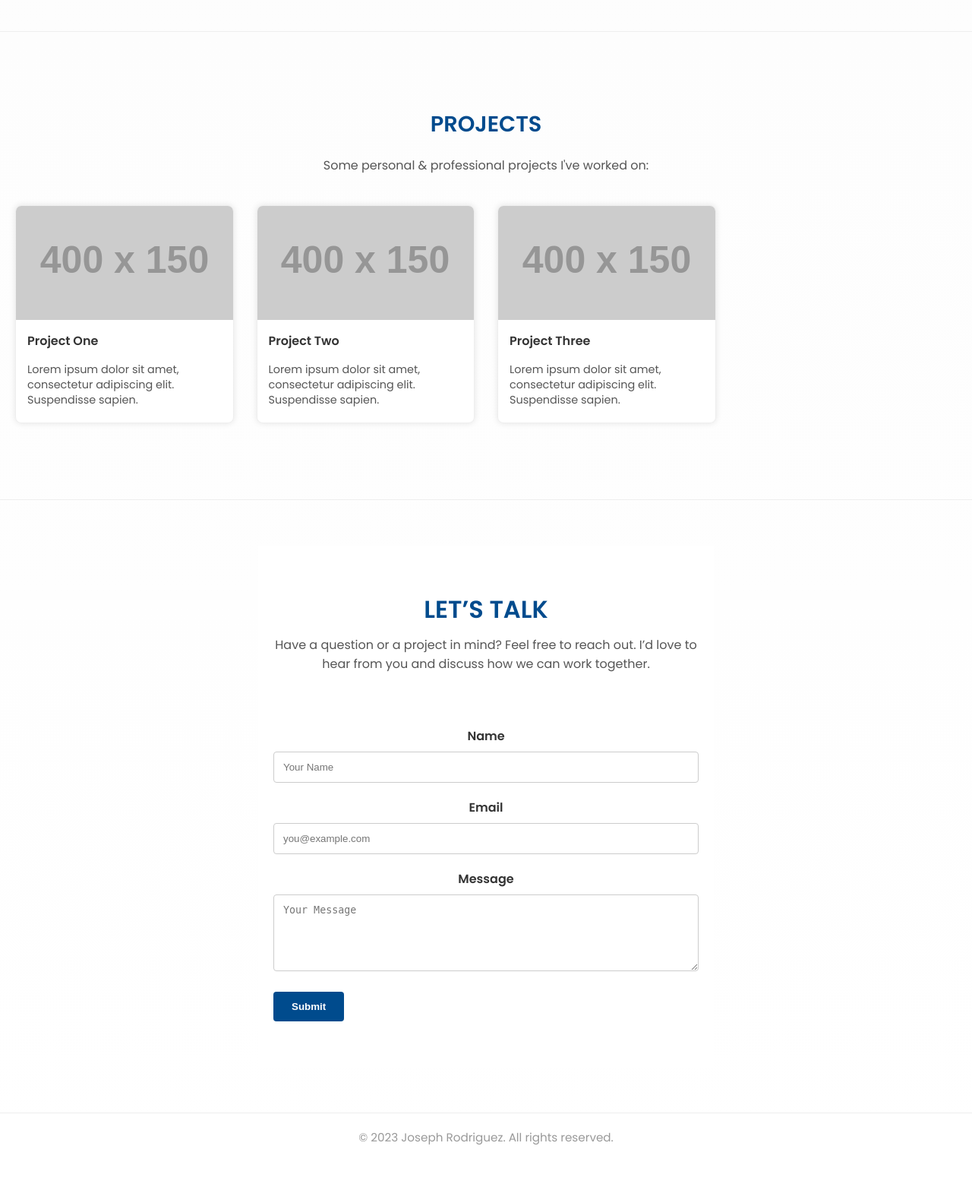
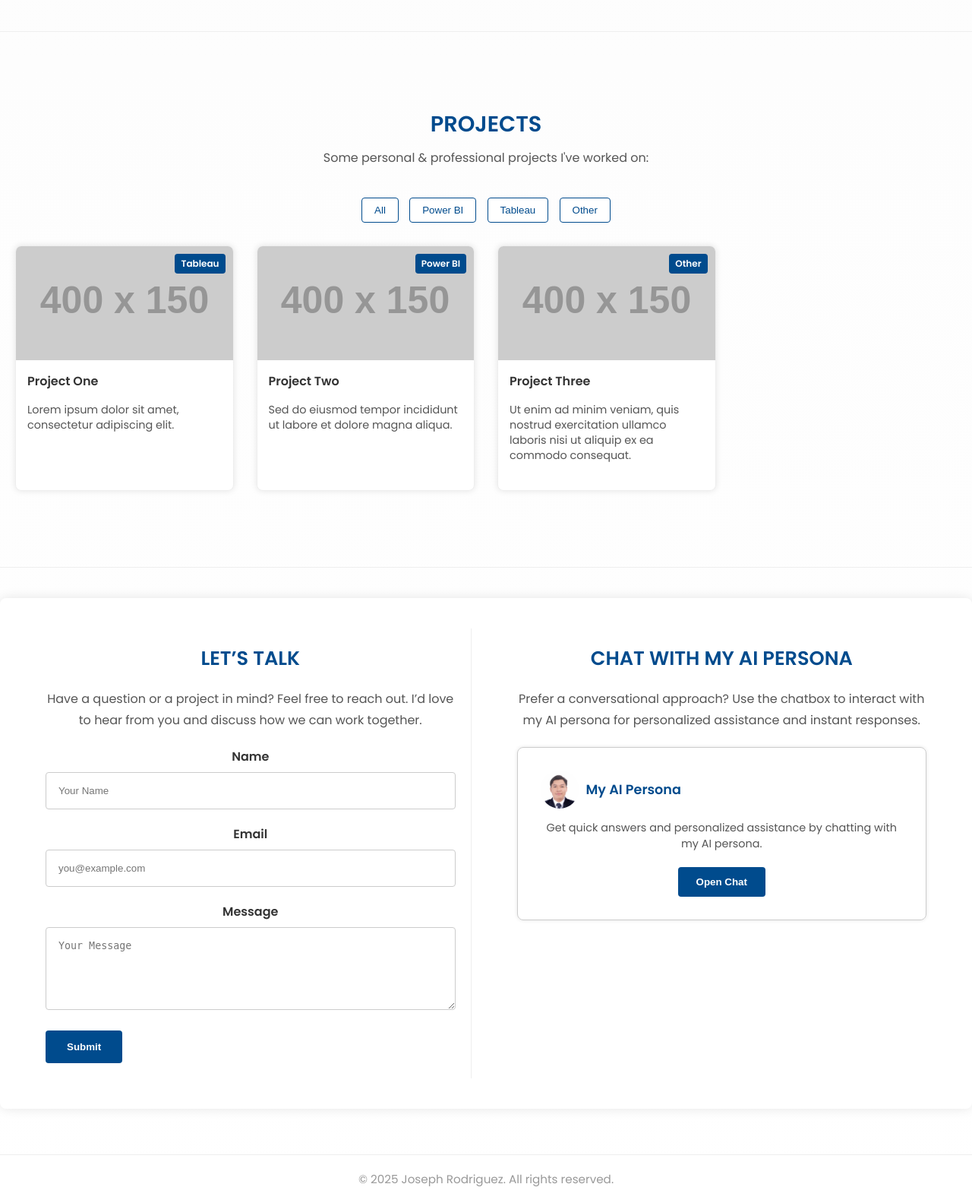
Before and after one commit to josrp172/joseph_rodriguez_bi, a Flask app: page / in a window 1280 px wide. Shown: the part 2169-3752 px from the top of the page at 76% size. Before the commit the page ends 3675 px from the top, so only its background shows below. Run offline with Flask 3, Linux system fonts and the light colour scheme; grey boxes labelled with a size stand in for pictures from a placeholder-image service; some libraries are stand-ins or nearby versions.

Commit message:
v8 improved Contact and Projects Info

```diff
--- a/knowledgebase/knowledge.json
+++ b/knowledgebase/knowledge.json
@@ -1,7 +1,7 @@
 {
   "name": "User's AI Persona",
   "alias": "Seph or Jonas",
-  "description": "A digital extension of Joseph Rodriguez, designed to reflect their thoughts, personality, and experiences. It only responds when asked about Joseph or when reasoning as Joseph would.",
+  "description": "A digital extension of Joseph Rodriguez, designed to reflect their thoughts, personality, and experiences. It only responds when asked about Joseph or when reasoning as Joseph would and also can make conversation based on Joseph's personality. You can add more in-depth to the knowledgebase and explain more.",
   "identity": {
     "age": "27",
     "birthdate": "11/10/1997",
--- a/static/css/style.css
+++ b/static/css/style.css
@@ -385,7 +385,6 @@ nav {
 
 /* ===== CONTACT SECTION ===== */
 #contact {
-  max-width: 600px;
   margin: 60px auto;
   padding: 60px 20px;
   text-align: center;
@@ -731,9 +730,119 @@ footer p {
   background: #003c7a;
 }
 
+/* Projects Grid */
+.projects-grid {
+  display: grid;
+  grid-template-columns: repeat(auto-fill, minmax(250px, 1fr));
+  gap: 30px;
+}
+
+/* Project Card Basic Styles */
+.project-card {
+  position: relative; /* needed for the badge positioning */
+  background-color: #fff;
+  border: 1px solid #eee;
+  border-radius: 8px;
+  box-shadow: 0 0 8px rgba(0,0,0,0.1);
+  overflow: hidden;
+  transition: transform 0.3s ease, box-shadow 0.3s ease;
+  display: flex;
+  flex-direction: column;
+  padding-bottom: 20px;
+}
+
+.project-card img {
+  width: 100%;
+  height: 150px;
+  object-fit: cover;
+}
+
+.project-card h3 {
+  font-size: 1rem;
+  margin: 15px;
+  color: #333;
+}
+
+.project-card p {
+  font-size: 0.9rem;
+  margin: 0 15px 15px;
+  color: #555;
+  line-height: 1.4;
+}
+
+.project-card:hover {
+  transform: translateY(-5px);
+  box-shadow: 0 8px 15px rgba(0,0,0,0.15);
+}
+
+/* Category Badge - positioned at the top right */
+.project-category {
+  position: absolute;
+  top: 10px;
+  right: 10px;
+  background-color: #004b8d;  /* default color, override with classes below */
+  color: #fff;
+  padding: 4px 8px;
+  border-radius: 4px;
+  font-size: 0.75rem;
+  font-weight: bold;
+}
+
+/* Color-coded category badges */
+.project-category.powerbi {
+  background-color: #0078d7;
+}
+.project-category.tableau {
+  background-color: #e97627;
+}
+.project-category.other {
+  background-color: #6c757d;
+}
+
+/* Filter Buttons for Projects */
+#project-filters {
+  margin-bottom: 20px;
+}
+
+#project-filters .filter-btn {
+  background-color: #fff;
+  color: #004b8d;
+  border: 1px solid #004b8d;
+  padding: 8px 16px;
+  margin: 0 5px;
+  border-radius: 4px;
+  cursor: pointer;
+  transition: background-color 0.3s ease, color 0.3s ease;
+}
+
+#project-filters .filter-btn:hover,
+#project-filters .filter-btn.active {
+  background-color: #004b8d;
+  color: #fff;
+}
 
 
+/* Contact Section Container */
+.contact-container {
+  max-width: 1200px;
+  margin: 0 auto;
+  display: flex;
+  gap: 40px;
+  align-items: flex-start;
+}
 
+/* Left and Right Columns */
+.contact-left, .contact-right {
+  flex: 1;
+  min-width: 300px;
+}
+
+/* Vertical Separator */
+.separator {
+  width: 2px;
+  background: #ccc;
+  margin: 0 20px;
+}
 
 
 /* Additional styling for the typed text effect */
--- a/static/js/scripts.js
+++ b/static/js/scripts.js
@@ -20,6 +20,29 @@ document.addEventListener("DOMContentLoaded", () => {
       once: true
     });
   }
+   // Project Filter Buttons Functionality
+  const filterButtons = document.querySelectorAll('#project-filters .filter-btn');
+  const projectCards = document.querySelectorAll('.projects-grid .project-card');
+
+  filterButtons.forEach(button => {
+    button.addEventListener('click', () => {
+      // Remove active class from all buttons, add to clicked one
+      filterButtons.forEach(btn => btn.classList.remove('active'));
+      button.classList.add('active');
+
+      const filterValue = button.getAttribute('data-filter').toLowerCase();
+
+      projectCards.forEach(card => {
+        const cardCategory = card.getAttribute('data-category').toLowerCase();
+        if (filterValue === 'all' || cardCategory === filterValue) {
+          card.style.display = 'block';
+        } else {
+          card.style.display = 'none';
+        }
+      });
+    });
+  });
+
 });
 
 document.querySelectorAll('.experience-item').forEach(item => {
@@ -197,4 +220,5 @@ document.getElementById('chat-input').addEventListener('keypress', function(e) {
     e.preventDefault();
     sendMessageAndResponse();
   }
+
 });
--- a/templates/index.html
+++ b/templates/index.html
@@ -9,7 +9,6 @@
   <!-- AOS CSS via CDN -->
   <link href="https://cdn.jsdelivr.net/npm/aos@2.3.4/dist/aos.css" rel="stylesheet">
   <script src="https://cdnjs.cloudflare.com/ajax/libs/marked/4.3.0/marked.min.js"></script>
-
 </head>
 <body>
   <!-- ===== NAVIGATION BAR ===== -->
@@ -255,33 +254,43 @@
   <!-- SECTION SEPARATOR -->
   <div class="section-separator" data-aos="fade-up"></div>
 
-  <!-- PROJECTS SECTION -->
+  <!-- PROJECTS SECTION with Filter Buttons and Right-Aligned Category Badge -->
   <section id="projects" data-aos="fade-up">
-    <div class="projects-header" style="text-align:center; margin-bottom:40px;">
-      <h2 style="text-transform: uppercase; color: #004b8d; margin-bottom:20px;">Projects</h2>
+    <div class="projects-header" style="text-align:center; margin-bottom:20px;">
+      <h2 style="text-transform: uppercase; color: #004b8d; margin-bottom:10px;">Projects</h2>
       <p style="color: #555;">Some personal & professional projects I've worked on:</p>
     </div>
+
+    <!-- Filter Buttons -->
+    <div id="project-filters" style="text-align:center; margin-bottom:30px;">
+      <button class="filter-btn" data-filter="all">All</button>
+      <button class="filter-btn" data-filter="powerbi">Power BI</button>
+      <button class="filter-btn" data-filter="tableau">Tableau</button>
+      <button class="filter-btn" data-filter="other">Other</button>
+    </div>
+
+    <!-- Projects Grid -->
     <div class="projects-grid">
-      <div class="project-card">
+      <!-- Example Project Card for Tableau -->
+      <div class="project-card" data-category="tableau">
+        <div class="project-category">Tableau</div>
         <img src="https://placehold.co/400x150" alt="Project 1">
         <h3>Project One</h3>
-        <p>
-          Lorem ipsum dolor sit amet, consectetur adipiscing elit. Suspendisse sapien.
-        </p>
+        <p>Lorem ipsum dolor sit amet, consectetur adipiscing elit.</p>
       </div>
-      <div class="project-card">
+      <!-- Example Project Card for Power BI -->
+      <div class="project-card" data-category="powerbi">
+        <div class="project-category">Power BI</div>
         <img src="https://placehold.co/400x150" alt="Project 2">
         <h3>Project Two</h3>
-        <p>
-          Lorem ipsum dolor sit amet, consectetur adipiscing elit. Suspendisse sapien.
-        </p>
+        <p>Sed do eiusmod tempor incididunt ut labore et dolore magna aliqua.</p>
       </div>
-      <div class="project-card">
+      <!-- Example Project Card for Other -->
+      <div class="project-card" data-category="other">
+        <div class="project-category">Other</div>
         <img src="https://placehold.co/400x150" alt="Project 3">
         <h3>Project Three</h3>
-        <p>
-          Lorem ipsum dolor sit amet, consectetur adipiscing elit. Suspendisse sapien.
-        </p>
+        <p>Ut enim ad minim veniam, quis nostrud exercitation ullamco laboris nisi ut aliquip ex ea commodo consequat.</p>
       </div>
     </div>
   </section>
@@ -289,19 +298,22 @@
   <!-- SECTION SEPARATOR -->
   <div class="section-separator" data-aos="fade-up"></div>
 
-<!-- CONTACT SECTION - Two Columns on a White Background -->
-<section id="contact" style="background: #fff; color: #333; padding: 60px 20px;">
-  <div style="max-width: 1200px; margin: 0 auto; display: flex; flex-wrap: wrap; gap: 40px;">
-    <!-- Left Column: Heading + Description -->
-    <div style="flex: 1; min-width: 280px;">
-      <h2 style="font-size: 2rem; margin-bottom: 10px;">Let’s Talk</h2>
-      <p style="margin-bottom: 30px; font-size: 1rem; color: #555;">
+<!-- CONTACT SECTION - Two Columns (Same Structure as About/Experience) -->
+<div class="main-container" id="contact" data-aos="fade-up" style="
+  margin: 0 auto 60px;
+  background: #fff;
+  border-radius: 8px;
+  box-shadow: 0 0 15px rgba(0,0,0,0.1);
+  padding: 40px;
+  display: flex;
+  gap: 40px;
+">
+  <!-- LEFT COLUMN: "Let’s Talk" & Contact Form -->
+  <div class="left-column" style="width: 35%; padding: 20px; border-right: 1px solid #eee;">
+    <h2 style="font-size: 1.6rem; color: #004b8d; margin-bottom: 20px;">Let’s Talk</h2>
+    <p style="font-size: 1rem; line-height: 1.8; color: #555; margin-bottom: 20px;">
       Have a question or a project in mind? Feel free to reach out. I’d love to hear from you and discuss how we can work together.
     </p>
-    </div>
-
-    <!-- Right Column: Contact Form -->
-    <div style="flex: 1; min-width: 280px;">
     <form style="display: flex; flex-direction: column; gap: 20px;">
       <div>
         <label for="name" style="display: block; margin-bottom: 8px; font-weight: 600;">Name</label>
@@ -312,7 +324,7 @@
           placeholder="Your Name"
           style="
             width: 100%;
-              padding: 12px;
+            padding: 16px;
             border: 1px solid #ccc;
             border-radius: 4px;
             color: #333;
@@ -320,7 +332,6 @@
           required
         />
       </div>
-
       <div>
         <label for="email" style="display: block; margin-bottom: 8px; font-weight: 600;">Email</label>
         <input
@@ -330,7 +341,7 @@
           placeholder="you@example.com"
           style="
             width: 100%;
-              padding: 12px;
+            padding: 16px;
             border: 1px solid #ccc;
             border-radius: 4px;
             color: #333;
@@ -338,7 +349,6 @@
           required
         />
       </div>
-
       <div>
         <label for="message" style="display: block; margin-bottom: 8px; font-weight: 600;">Message</label>
         <textarea
@@ -348,7 +358,7 @@
           placeholder="Your Message"
           style="
             width: 100%;
-              padding: 12px;
+            padding: 16px;
             border: 1px solid #ccc;
             border-radius: 4px;
             color: #333;
@@ -357,11 +367,55 @@
           required
         ></textarea>
       </div>
-
       <button
         type="submit"
         style="
           align-self: flex-start;
+          background: #004b8d;
+          color: #fff;
+          border: none;
+          padding: 14px 28px;
+          border-radius: 4px;
+          cursor: pointer;
+          font-weight: 600;
+        "
+      >
+        Submit
+      </button>
+    </form>
+  </div>
+
+  <!-- RIGHT COLUMN: "Chat with My AI Persona" Card -->
+  <div class="right-column" style="width: 65%; padding: 20px;">
+    <h2 style="font-size: 1.6rem; color: #004b8d; margin-bottom: 20px;">Chat with My AI Persona</h2>
+    <p style="font-size: 1rem; line-height: 1.8; color: #555; margin-bottom: 20px;">
+      Prefer a conversational approach? Use the chatbox to interact with my AI persona for personalized assistance and instant responses.
+    </p>
+    <div style="
+      border: 1px solid #ccc;
+      padding: 30px;
+      border-radius: 8px;
+      box-shadow: 0 0 5px rgba(0,0,0,0.1);
+    ">
+      <div style="display: flex; align-items: center; gap: 10px; margin-bottom: 15px;">
+        <img
+          src="/static/images/profile.jpg"
+          alt="AI Persona"
+          style="
+            width: 50px;
+            height: 50px;
+            border-radius: 50%;
+            object-fit: cover;
+          "
+        />
+        <span style="font-weight: bold; color: #004b8d; font-size: 1.1rem;">My AI Persona</span>
+      </div>
+      <p style="font-size: 0.9rem; color: #555; margin-bottom: 20px;">
+        Get quick answers and personalized assistance by chatting with my AI persona.
+      </p>
+      <button
+        onclick="toggleChat()"
+        style="
           background: #004b8d;
           color: #fff;
           border: none;
@@ -371,25 +425,24 @@
           font-weight: 600;
         "
       >
-          Submit
+        Open Chat
       </button>
-      </form>
+    </div>
   </div>
 </div>
 </section>
 
-
-<!-- ===== CHATBOX SECTION ===== -->
+<!-- ===== FLOATING CHATBOX (Single Instance) ===== -->
 <!-- Floating Chat Button -->
 <div class="chat-button" onclick="toggleChat()">
   <img src="/static/images/chat-icon.png" alt="Chat Icon" style="width:24px; height:24px;">
 </div>
-  <!-- Chatbox -->
+
+<!-- Chatbox (Floating, Single Instance) -->
 <div class="chatbox" id="chatbox">
   <div class="chatbox-header">
     <span>Chat with my AI Persona</span>
     <button class="chatbox-close" onclick="closeChat()">×</button>
-
   </div>
   <div class="chatbox-body">
     <div class="chat-message bot-message">
@@ -403,9 +456,10 @@
   </div>
 </div>
 
+
   <!-- FOOTER -->
   <footer data-aos="fade-up">
-    <p style="font-size:0.95rem; text-align:center;">© 2023 Joseph Rodriguez. All rights reserved.</p>
+    <p style="font-size:0.95rem; text-align:center;">© 2025 Joseph Rodriguez. All rights reserved.</p>
   </footer>
 
   <!-- SCRIPTS -->
@@ -438,12 +492,14 @@
         typedEl.style.color = colors[arrayPos] || '#000';
       }
     });
+
     // Initialize AOS
     AOS.init({
       duration: 800,
       once: true
     });
-    // Optional: GSAP hover animation for project cards (if desired)
+
+    // GSAP hover animation for project cards (optional)
     document.querySelectorAll('.project-card').forEach(card => {
       card.addEventListener('mouseenter', () => {
         gsap.to(card, { scale: 1.05, duration: 0.3 });
```
Lines whose indentation alone changed are shown as unchanged.
